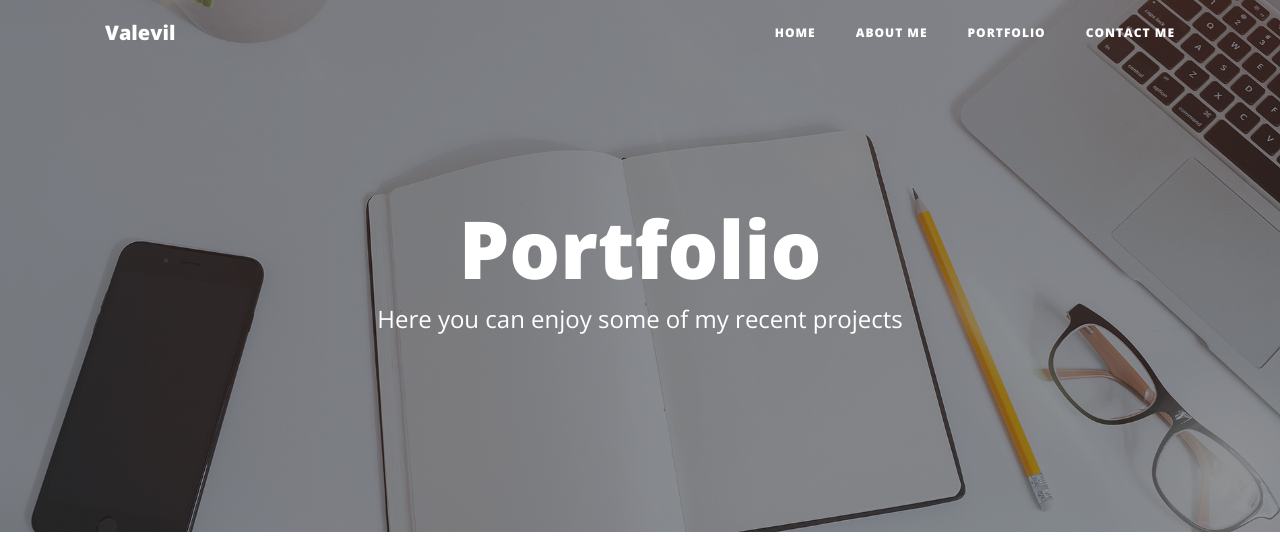
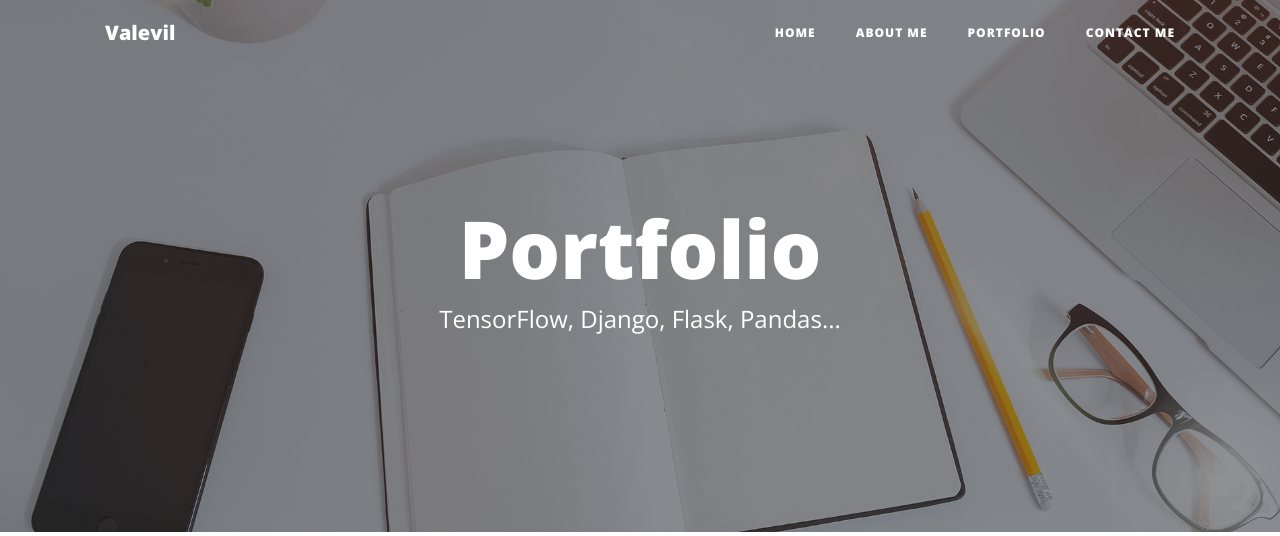
Before and after one commit to valevil27/portfolio-example-1, a Django app: page /portfolio/ in a window 1280 px wide. Shown: the top 536 px of the page. Run offline with Django 4.2, Linux system fonts and the light colour scheme; some libraries are stand-ins or nearby versions.

Commit message:
Changed portfolio sub

```diff
--- a/core/templates/core/portfolio.html
+++ b/core/templates/core/portfolio.html
@@ -6,7 +6,7 @@
     Portfolio
 {% endblock header_title %}
 {% block header_sub %}
-    Here you can enjoy some of my recent projects
+    TensorFlow, Django, Flask, Pandas...
 {% endblock header_sub %}
 {% load static %}
 {% block header_bg %}{% static 'core/img/portfolio-bg.jpg' %}{% endblock header_bg %}
```
